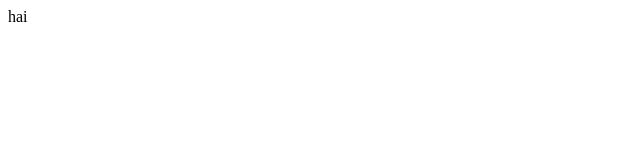
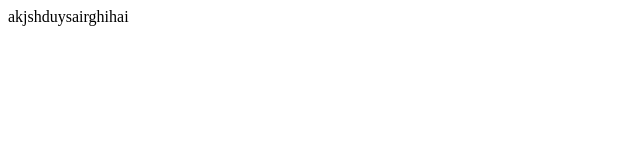
Before and after one commit to nishantpatel11/helloword, a plain HTML site: page index.html in a window 1280 px wide. Shown: the whole page, without its empty margins (0-640 px from the left). Drawn offline with Linux system fonts and the light colour scheme.

Commit message:
index file changes made

```diff
--- a/index.html
+++ b/index.html
@@ -1,5 +1,5 @@
 <html>
 <body>
-hai
+  akjshduysairghihai
 </body>
 </html>
```
Also changed, not shown: info.txt (deleted), 1 other file.
